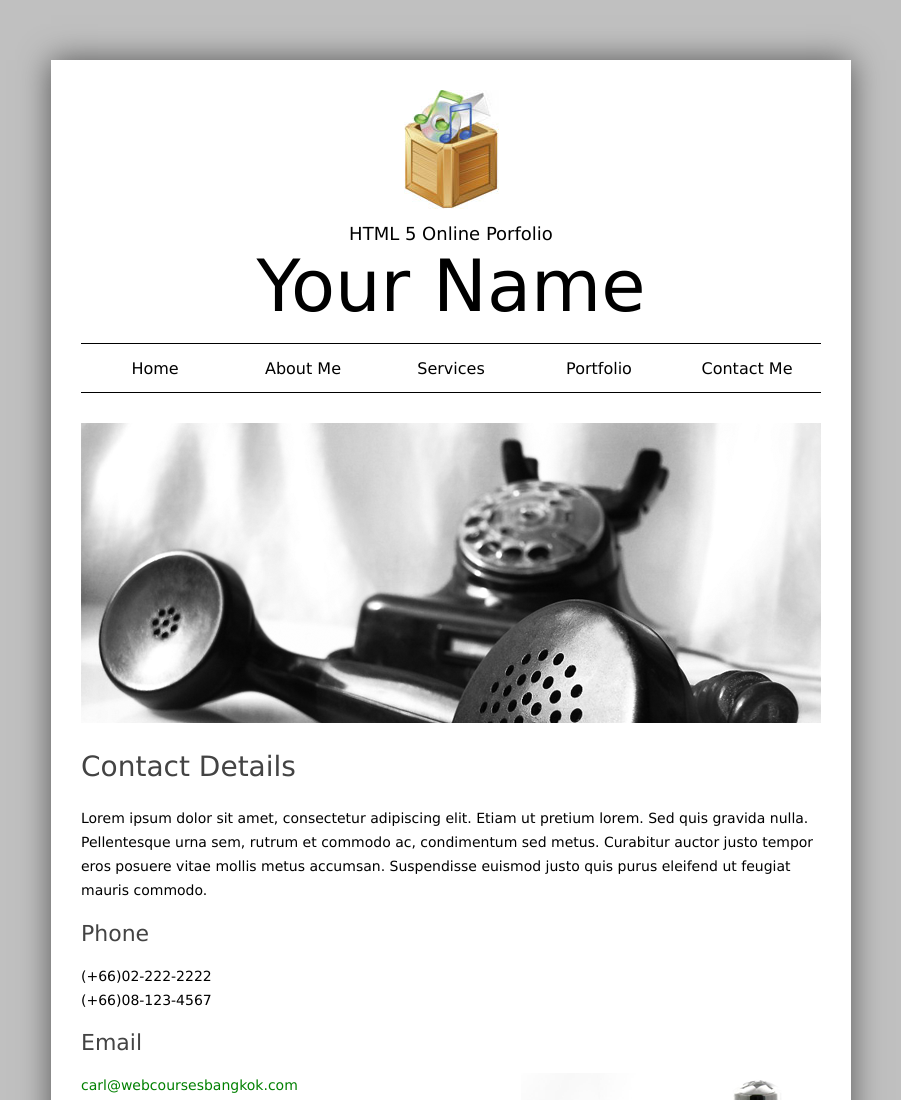
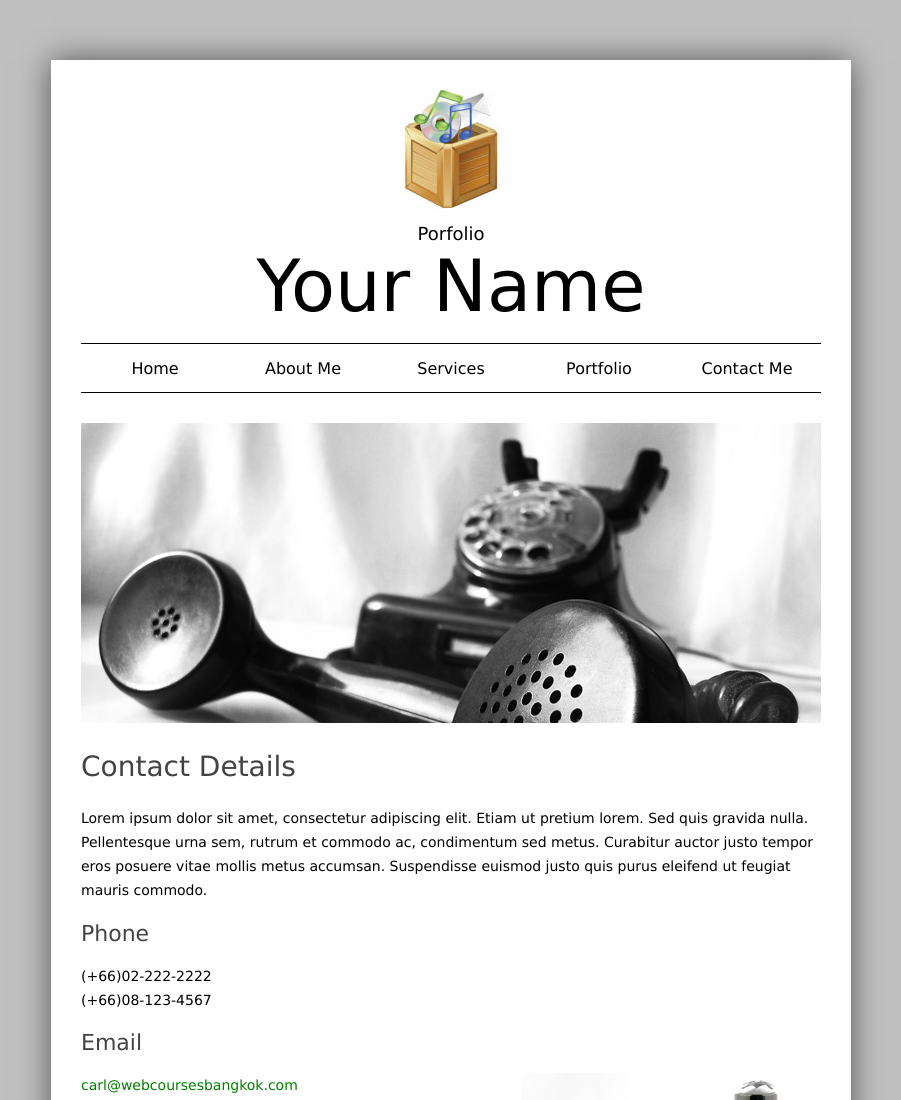
Before and after one commit to Alexandra2888/Portfolio-Psd, a plain HTML site: page contact.html in a window 1280 px wide. Shown: the top 1100 px of the page, without its empty margins (189-1090 px from the left). Drawn offline with Linux system fonts and the light colour scheme.

Commit message:
Update contact.html

```diff
--- a/contact.html
+++ b/contact.html
@@ -4,16 +4,13 @@
 <title>Get in touch | Contact | Web and Graphic Designer - Online Portfolio</title>
 <link href="stylesheet.css" rel="stylesheet" type="text/css" />
 <meta http-equiv="Content-Type" content="text/html; charset=utf-8" />
-<!--[if lt IE 9]>
-<script src="//html5shim.googlecode.com/svn/trunk/html5.js"></script>
-<![endif]-->
 </head>
 <body>
 <div id="container" class="shadow">
 
   <header>
   	<img src="images/logo.jpg" alt="Portfolio Logo" width="95" height="119" />
-    <p class="tagline">HTML 5 Online Porfolio</p>
+    <p class="tagline">Porfolio</p>
     <p class="title">Your Name</p>
   </header>
 
```
